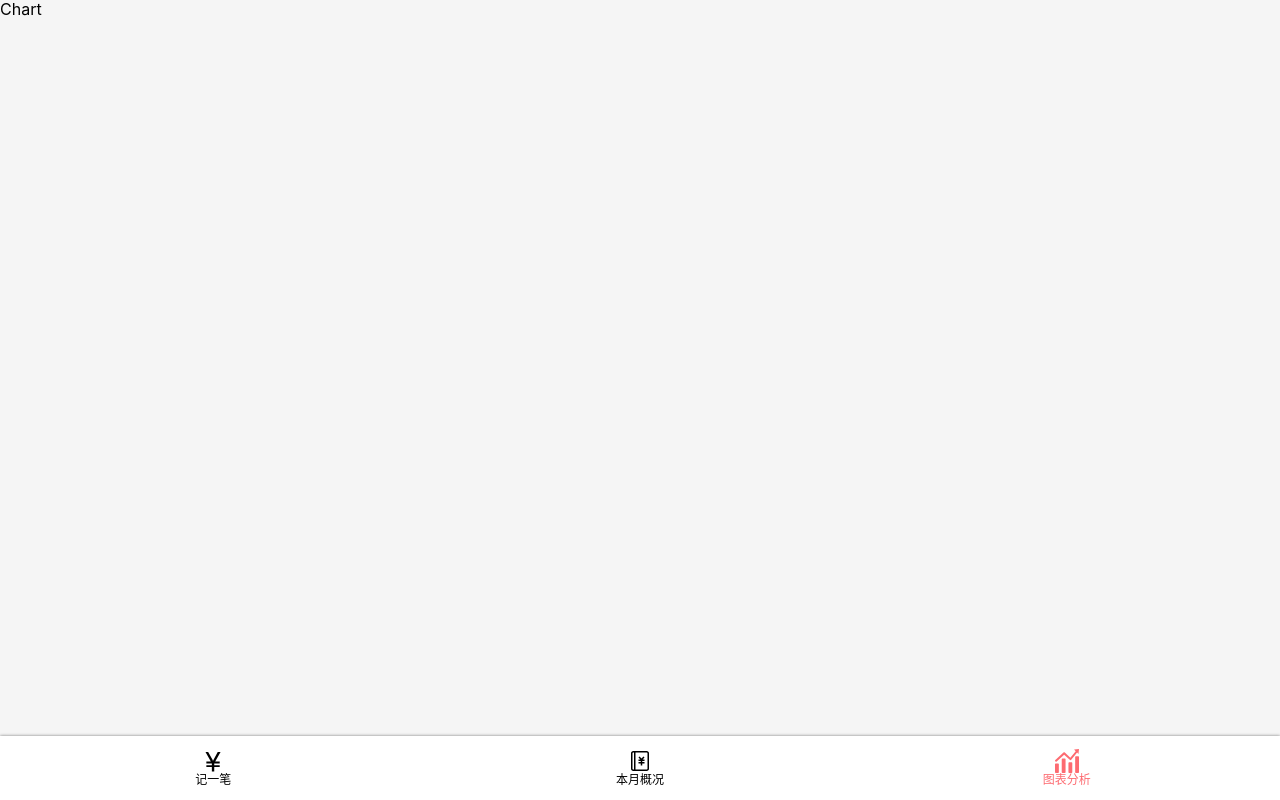
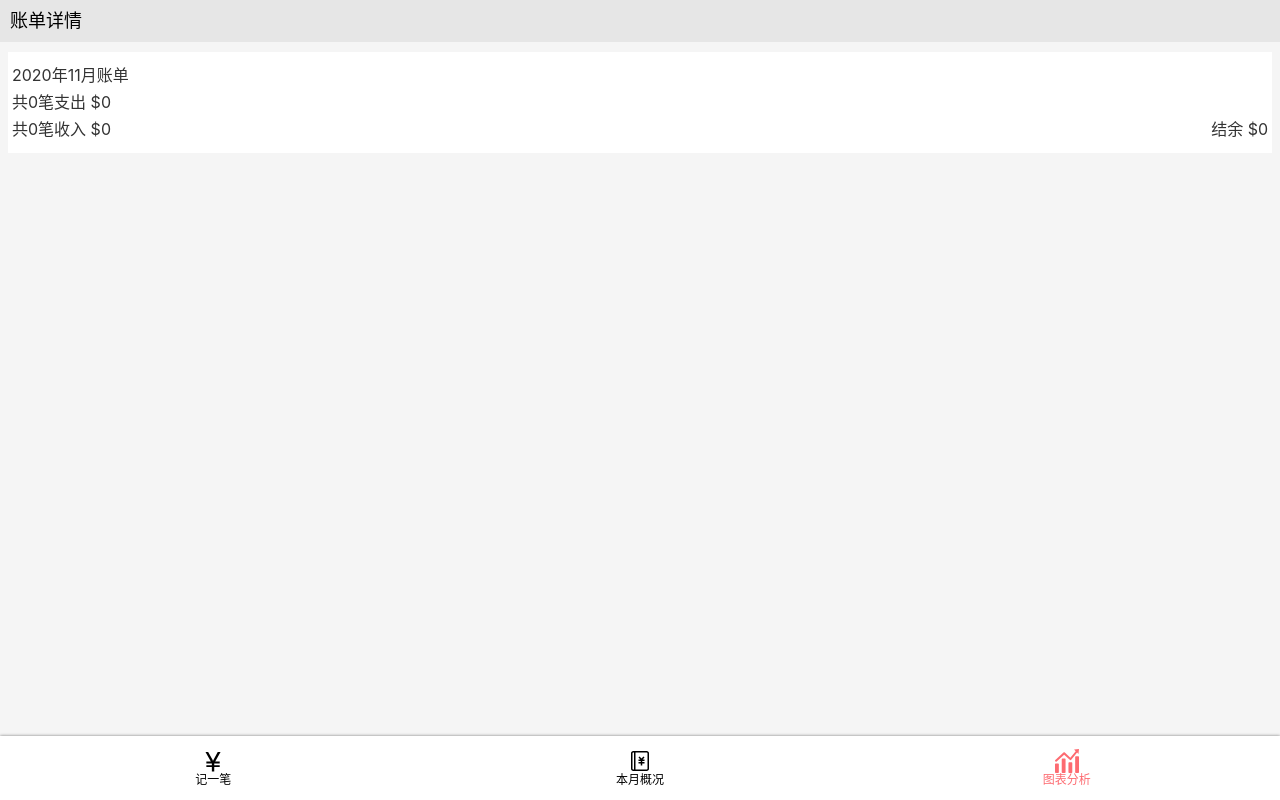
Before and after one commit to Gy-coder/jizhang, a React app: page /chart in a window 1280 px wide. Built offline with nearby package versions, Linux system fonts and the light colour scheme.

Commit message:
完成Chart.tsx的Summary界面

```diff
--- /dev/null
+++ b/src/component/Chart/Summary.tsx
@@ -0,0 +1,39 @@
+import React from 'react';
+import styled from 'styled-components';
+import dayjs from 'dayjs';
+
+
+const SummaryWrapper = styled.div`
+  background: #ffffff;
+  margin: 10px 8px;
+  padding: 10px 4px;
+  > div{
+    padding: 4px 0;
+    color: #333;
+  }
+  > .last{
+    display:flex;
+    justify-content: space-between;
+  }
+`;
+
+type Props = {
+  incomeNum:number,
+  expenseNum:number,
+  incomeSum:number,
+  expenseSum:number
+}
+const Summary:React.FC<Props> = (props:Props) => {
+  return (
+    <SummaryWrapper>
+      <div>{dayjs().format('YYYY年MM月')}账单</div>
+      <div>共{props.expenseNum}笔支出   ${props.expenseSum}</div>
+      <div className='last'>
+        <div>共{props.incomeNum}笔收入  ${props.incomeSum}</div>
+        <div>结余 ${props.incomeSum - props.expenseSum}</div>
+      </div>
+    </SummaryWrapper>
+  );
+};
+
+export {Summary};
--- a/src/component/Statistics/HeadStatistics.tsx
+++ b/src/component/Common/HeadComponent.tsx
@@ -2,18 +2,22 @@ import React from 'react';
 import styled from 'styled-components';
 
 
-const HeadWrapper  = styled.header`
+const HeadWrapper = styled.header`
    background: #e6e6e6;
    font-size:18px;
    padding:10px;
    font-weight: 500;
-`
-const HeadStatistics:React.FC  = ()=>{
+`;
+
+type Props = {
+  title:string
+}
+const HeadComponent: React.FC<Props> = (props:Props) => {
   return (
     <HeadWrapper>
-      我的记账本
+      {props.title}
     </HeadWrapper>
-  )
-}
+  );
+};
 
-export {HeadStatistics}
+export {HeadComponent};
--- a/src/lib/sumCalculate.tsx
+++ b/src/lib/sumCalculate.tsx
@@ -4,10 +4,12 @@ import {recordItemType} from '../lib/recordItemType';
 export const sumCalculate = (list: recordItemType[], unit: ('month' | 'day' | 'year' | 'week')) => {
   let incomeSum = 0;
   let expenseSum = 0;
+  let incomeList:recordItemType[] = []
+  let expenseList:recordItemType[] = []
   const unitMonth = list.filter(item => dayjs().isSame(dayjs(item.createAt), unit));
   if (unitMonth.length > 0) {
-    const incomeList = list.filter(item => item.type === '+');
-    const expenseList = list.filter(item => item.type === '-');
+    incomeList = list.filter(item => item.type === '+');
+    expenseList = list.filter(item => item.type === '-');
     incomeSum = incomeList.reduce((sum, item) => {
       return sum += item.amount;
     }, 0);
@@ -15,5 +17,5 @@ export const sumCalculate = (list: recordItemType[], unit: ('month' | 'day' | 'y
       return sum += item.amount;
     }, 0);
   }
-  return {incomeSum, expenseSum};
+  return {incomeList,expenseList,incomeSum, expenseSum};
 };
--- a/src/views/Chart.tsx
+++ b/src/views/Chart.tsx
@@ -1,14 +1,27 @@
 import {Layout} from '../component/Layout';
 import React from 'react';
+import {HeadComponent} from '../component/Common/HeadComponent';
+import {Summary} from '../component/Chart/Summary';
+import {sumCalculate} from '../lib/sumCalculate';
+import {useRecordList} from '../hooks/useRecordList';
 
 
-const Chart:React.FC = ()=> {
+
+const Chart: React.FC = () => {
+  const {recordList} = useRecordList();
+  const {
+    incomeList: monthIncomeList,
+    expenseList: monthExpenseList,
+    incomeSum: monthIncomeSum,
+    expenseSum: monthExpenseSum
+  } = sumCalculate(recordList, 'month');
   return (
     <Layout>
-      Chart
+      <HeadComponent title='账单详情'/>
+      <Summary incomeSum={monthIncomeSum} expenseSum={monthExpenseSum} incomeNum={monthIncomeList.length} expenseNum={monthExpenseList.length}/>
     </Layout>
   );
-}
+};
 
 
-export {Chart}
+export {Chart};
--- a/src/views/Statistics.tsx
+++ b/src/views/Statistics.tsx
@@ -1,6 +1,6 @@
 import {Layout} from '../component/Layout';
 import React from 'react';
-import {HeadStatistics} from '../component/Statistics/HeadStatistics';
+import {HeadComponent} from '../component/Common/HeadComponent';
 import {MonthStatistics} from '../component/Statistics/MonthStatistics';
 import {DayStatistics} from '../component/Statistics/DayStatistics';
 import {RecordDetail} from '../component/Statistics/RecordDetail';
@@ -19,7 +19,7 @@ const Statistics: React.FC = () => {
   }
   return (
     <Layout>
-      <HeadStatistics/>
+      <HeadComponent title='我的记账本'/>
       <MonthStatistics incomeMoney={monthIncome} expenseMoney={monthExpense}/>
       <DayStatistics incomeMoney={dayIncome} expenseMoney={dayExpense}/>
       <RecordDetail recordList={recordList}/>
```
